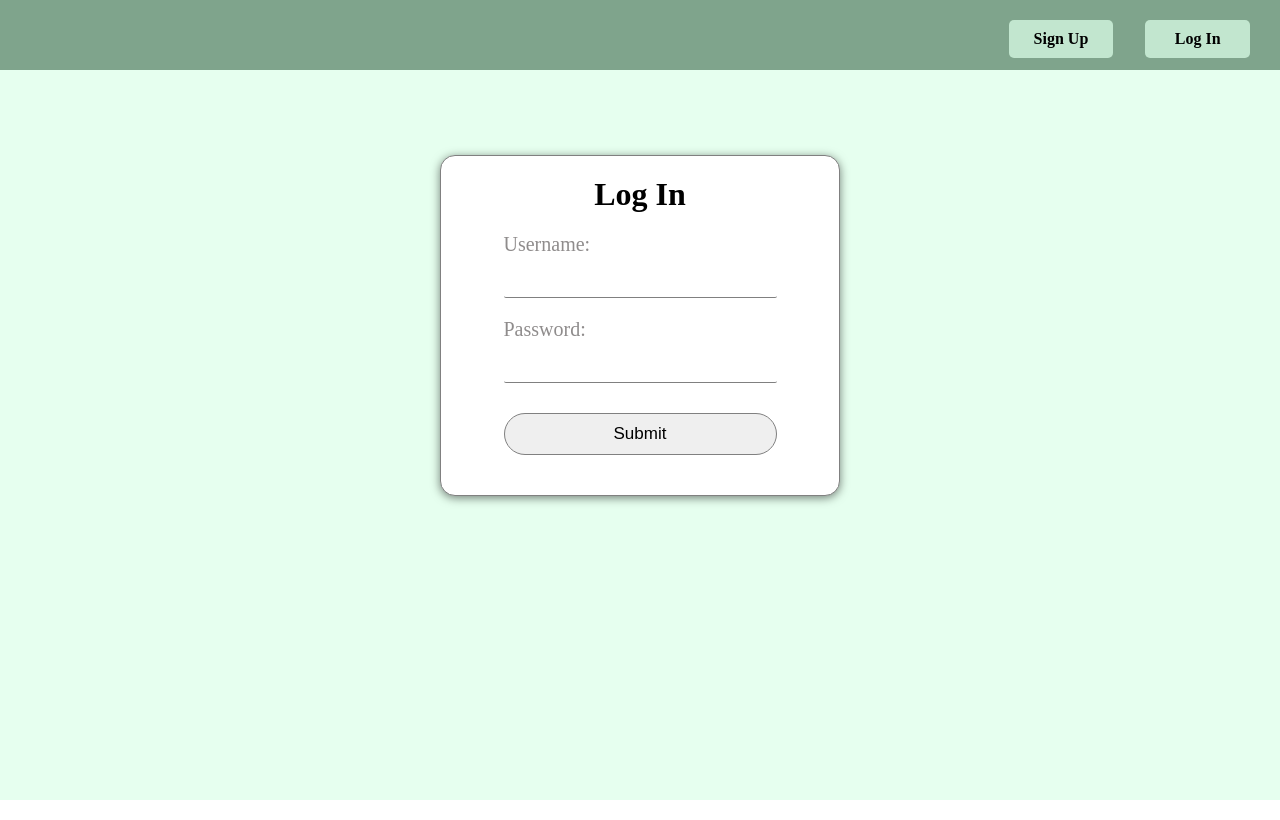
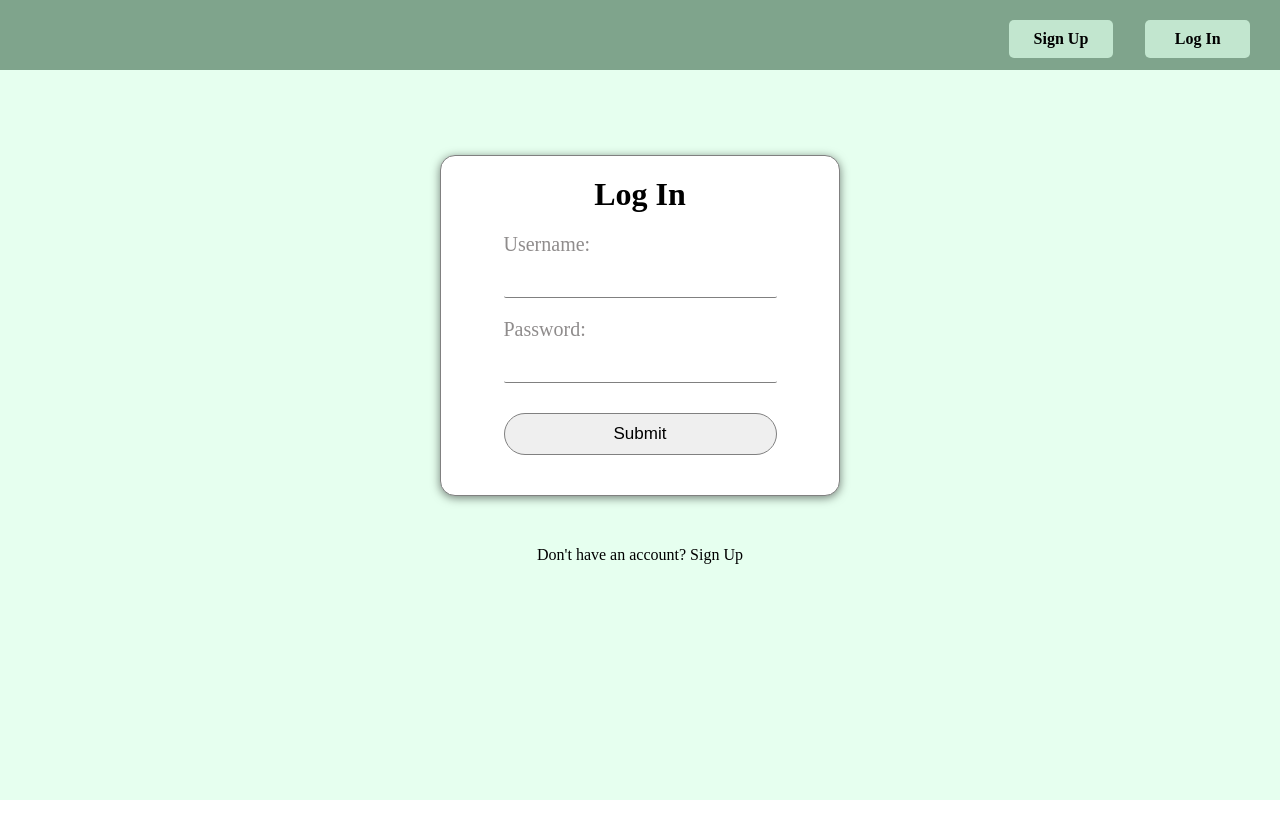
Before and after one commit to vzaboraite/boolean-uk-final-solo-project-client, a React (Create React App) app: page /login in a window 1280 px wide. Built offline with nearby package versions, Linux system fonts and the light colour scheme; no server answers.

Commit message:
Add link redirecting to signup form

```diff
--- a/src/pages/user/LoginForm.jsx
+++ b/src/pages/user/LoginForm.jsx
@@ -1,6 +1,7 @@
 import jwtDecode from "jwt-decode";
 import { useState } from "react";
 import { useNavigate } from "react-router";
+import { Link } from "react-router-dom";
 import { apiUrl } from "../../utils/constants";
 
 export default function LoginForm({ setAuthUser }) {
@@ -82,6 +83,7 @@
           <button type="submit">Submit</button>
         </form>
       </div>
+      <Link to="/signup">Don't have an account? Sign Up</Link>
     </>
   );
 }
```
